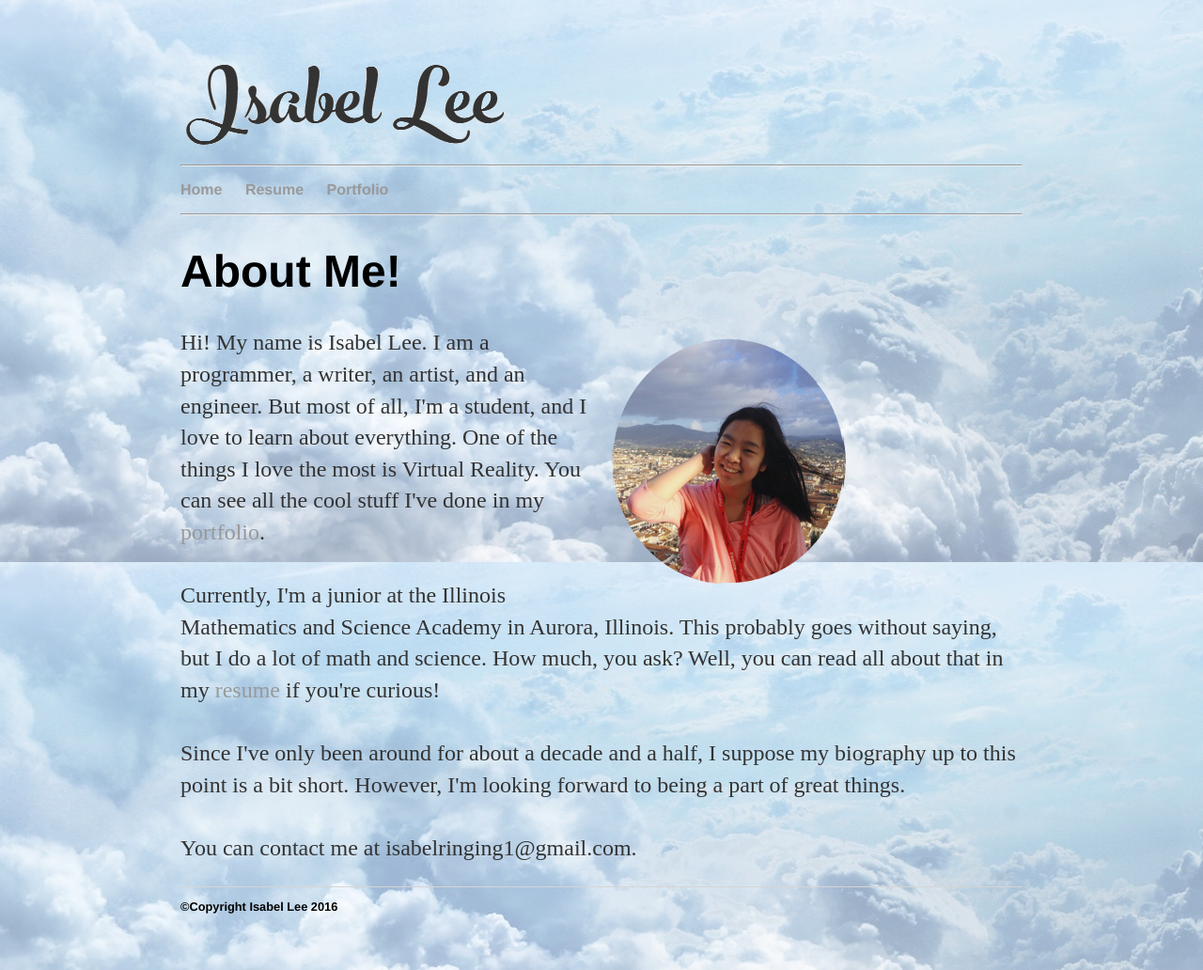
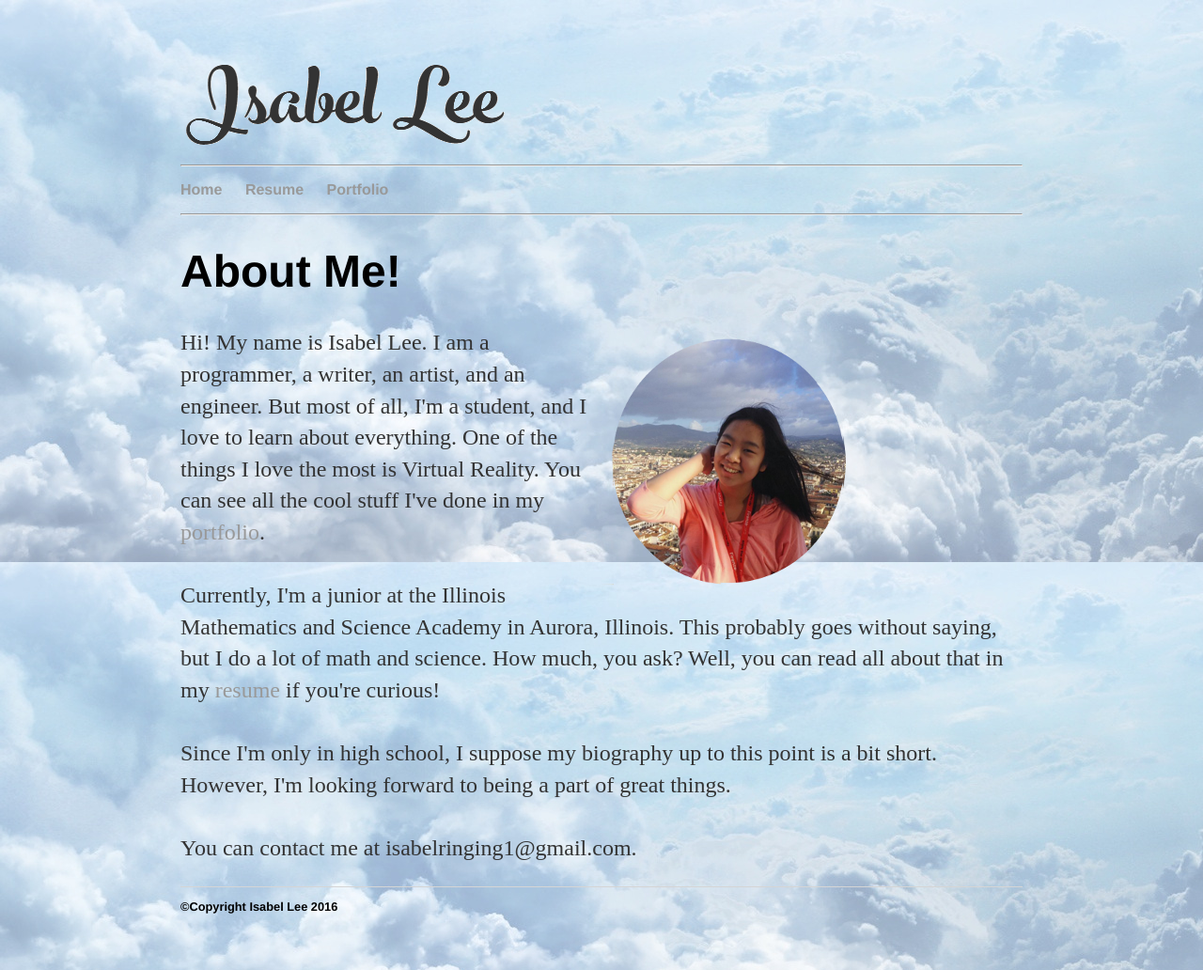
Before and after one commit to isabelringing1/old_website, a Jekyll site: the page built from index.html, in a window 1280 px wide. Shown: the whole page at 94% size. Built offline with Jekyll 4.4.1, drawn with Linux system fonts in a browser that asks for light colours.

Commit message:
Update index.html

```diff
--- a/index.html
+++ b/index.html
@@ -12,7 +12,7 @@ title: Isabel Lee
 	<br><br>
 	Currently, I'm a junior at the Illinois Mathematics and Science Academy in Aurora, Illinois. This probably goes without saying, but I do a lot of math and science. How much, you ask? Well, you can read all about that in my <a href="/resume">resume</a> if you're curious!
 	<br><br>
-	Since I've only been around for about a decade and a half, I suppose my biography up to this point is a bit short. However, I'm looking forward to being a part of great things.
+	Since I'm only in high school, I suppose my biography up to this point is a bit short. However, I'm looking forward to being a part of great things.
 	<br><br>
 	You can contact me at isabelringing1@gmail.com.</p>
 
```
